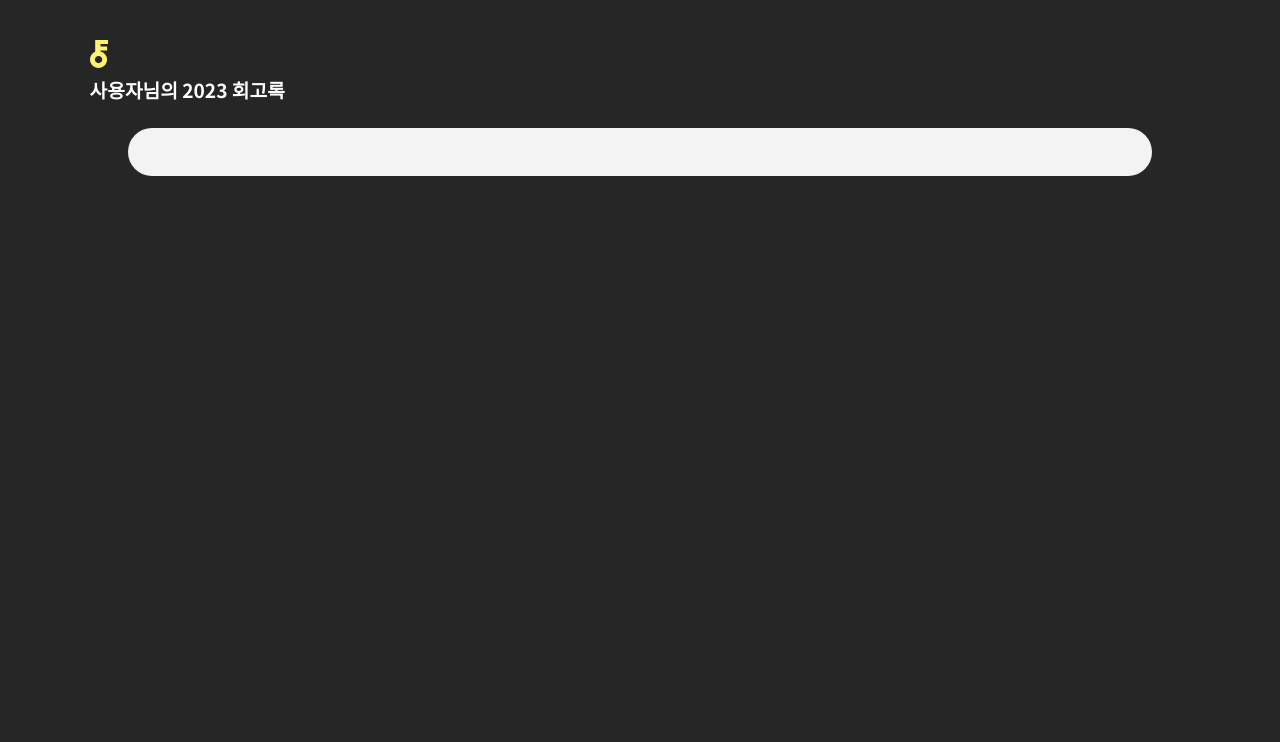
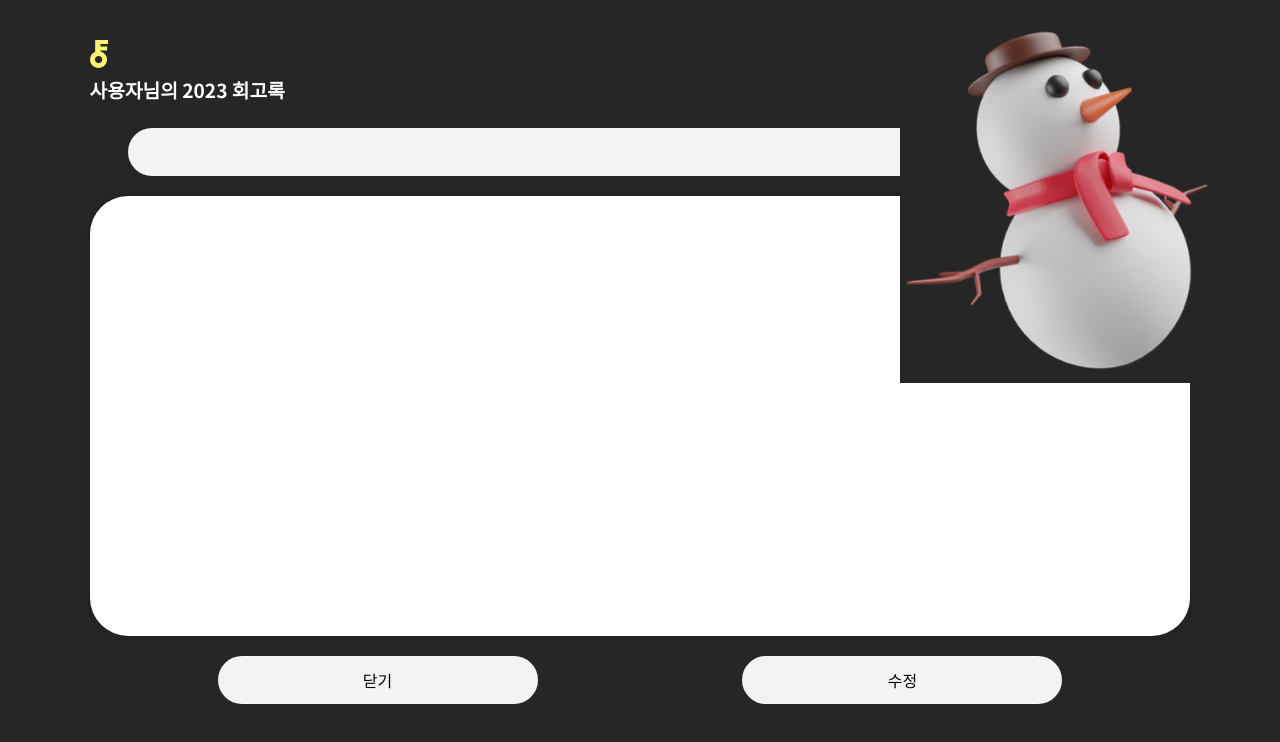
Before and after one commit to FAREWELL2023/FAREWELL_FE, a React (Create React App) app: page /myview/1 in a window 1280 px wide. Shown: the top 742 px of the page. Built offline with nearby package versions, Linux system fonts and the light colour scheme.

Commit message:
[feat]나의회고록 답변보기,수정하기 기능 구현

```diff
--- a/src/components/MyQList.jsx
+++ b/src/components/MyQList.jsx
@@ -33,12 +33,13 @@ const Line = styled.div`
 `
 
 const MyQList = (props) => {
-    const { number, question, isanswer, onClick } = props;
+    const { number, question, isanswer, answer, onClick } = props;
     const navigate = useNavigate();
+    console.log(answer);
 
     return (
         <List onClick={() => {
-            isanswer? navigate(`/myview/${number}`, {state :{number: number, question: question}}) : navigate(`/mywrite/${number}`, {state :{number: number, question: question}}) // 답변이 있으면 /write으로, 없으면 /으로
+            isanswer? navigate(`/myview/${number}`, {state :{number: number, question: question, answer: answer}}) : navigate(`/mywrite/${number}`, {state :{number: number, question: question, answer: answer}}) // 답변이 있으면 /write으로, 없으면 /으로
         }}>
             {number > 1 && <Line style={isanswer? {borderLeft: "medium solid white"} : {}}/>}
             <div style={{display:"flex", justifyContent:"space-between"}}>
--- a/src/pages/MyListPage.jsx
+++ b/src/pages/MyListPage.jsx
@@ -23,9 +23,9 @@ const List = styled.div`
 `
 
 let question = [
-    {number: 1, question: "1번질문", isanswer: true},
-    {number: 2, question: "2번질문", isanswer: true},
-    {number: 3, question: "3번질문", isanswer: false},
+    {number: 1, question: "1번질문", isanswer: true, answer: '1번답변'},
+    {number: 2, question: "2번질문", isanswer: true, answer: '2번답변'},
+    {number: 3, question: "3번질문", isanswer: false, answer: ''},
     {number: 4, question: "4번질문", isanswer: false},
     {number: 5, question: "5번질문", isanswer: false},
     {number: 6, question: "6번질문", isanswer: false},
@@ -35,6 +35,7 @@ let question = [
 const MyListPage = () => {
     const navigate = useNavigate();
     const questions = useState([]);
+    console.log(question[0].answer);
 
     return (
         <Wrapper>
@@ -42,7 +43,7 @@ const MyListPage = () => {
             <Title>사용자님의 2023 회고록</Title>
             <List>
             {question.map(list => (
-                <MyQList key={list.id} number={list.number} question={list.question} isanswer={list.isanswer}/>
+                <MyQList key={list.id} number={list.number} question={list.question} isanswer={list.isanswer} answer={list.answer}/>
             ))}
             </List>
         </Wrapper>
--- a/src/pages/MyViewPage.jsx
+++ b/src/pages/MyViewPage.jsx
@@ -2,6 +2,7 @@ import React, { useState } from 'react';
 import styled from 'styled-components';
 import logo from '../images/key_logo.svg';
 import { useLocation, useNavigate } from 'react-router-dom';
+import snowman from '../images/3dicon/snowman.jpg';
 
 const Wrapper = styled.div`
     background-color: #262626;
@@ -38,18 +39,78 @@ const Question = styled.div`
     color: #262626;
     font-weight: 500;
 `
+const Answer = styled.div`
+    border-radius: 38px;
+    background: #FFF;
+    box-shadow: 0px 0px 10px 0px rgba(0, 0, 0, 0.25);
+    padding: 20px 40px 20px 40px;
+    margin: 0 7vw;
+    height : 50vh;
+    word-break:break-all;
+    resize:none;
+    overflow: auto;
+    text-align: left;
+`
+const Snowman = styled.div`
+    position: absolute;
+    right: 60px;
+    > img {
+    width: 25vw;
+    margin-top: 30px;
+};
+`
+const ButtonLine = styled.div`
+    display: flex;
+    justify-content: space-between;
+    margin: 20px 17vw;
+`
+const CloseBtn = styled.div`
+    border-radius: 30px;
+    background: #F3F3F3;
+    width: 25vw;
+    height: 6vh;
+    line-height: 6vh;
+    font-weight: 500;
+    cursor: pointer;
+`
+const EditBtn = styled.div`
+    border-radius: 30px;
+    background: #F3F3F3;
+    width: 25vw;
+    height: 6vh;
+    line-height: 6vh;
+    font-weight: 500;
+    cursor: pointer;
+`
 
 const MyViewPage = () => {
     const location = useLocation();
     const QInfo = { ...location.state }; // 해당 질문의 번호,질문내용을 받아옴
+    console.log(QInfo);
     const navigate = useNavigate();
     const [answer, setAnswer] = useState("");
+
+
+
     return (
         <Wrapper>
+        <Snowman>
+        <img src={snowman}/></Snowman>
         <img src={logo} style={{display:"flex", padding: "5vh 0 0 7vw"}}/>
             <Title>사용자님의 2023 회고록</Title>
             <Number>{QInfo.number}</Number>
             <Question>{QInfo.question}</Question>
+            <Answer>
+            {QInfo.answer}
+            </Answer>
+            <ButtonLine>
+                <CloseBtn onClick={() => {
+                    navigate('/mylist')
+                }}>닫기</CloseBtn>
+                <EditBtn onClick={() => {
+                    navigate(`/mywrite/${QInfo.number}`, {state: {number: QInfo.number, question: QInfo.question, answer: QInfo.answer}})
+                }}>수정</EditBtn>
+            </ButtonLine>
         </Wrapper>
     );
 };
--- a/src/pages/MyWritePage.jsx
+++ b/src/pages/MyWritePage.jsx
@@ -72,8 +72,8 @@ const StyledButton = styled.div`
 const MyWritePage = () => {
     const location = useLocation();
     const QInfo = { ...location.state }; // 해당 질문의 번호,질문내용을 받아옴
-    const navigate = useNavigate();
-    const [answer, setAnswer] = useState("");
+    const navigate = useNavigate(); console.log(QInfo);
+    const [answer, setAnswer] = useState(QInfo.answer);
 
     const onChangeAnswer = (e) => {
         const answer = e.target.value;
@@ -97,7 +97,9 @@ const MyWritePage = () => {
                         placeholder="답변을 작성해주세요."
                     /></Answer>
             <StyledButton>
-                <CheckButton/>
+                <CheckButton onClick={() => {
+                    navigate('/mylist');
+                }}/>
             </StyledButton>
         </Wrapper>
     );
```
Also changed, not shown: src/images/3dicon/snowman.jpg (added).
